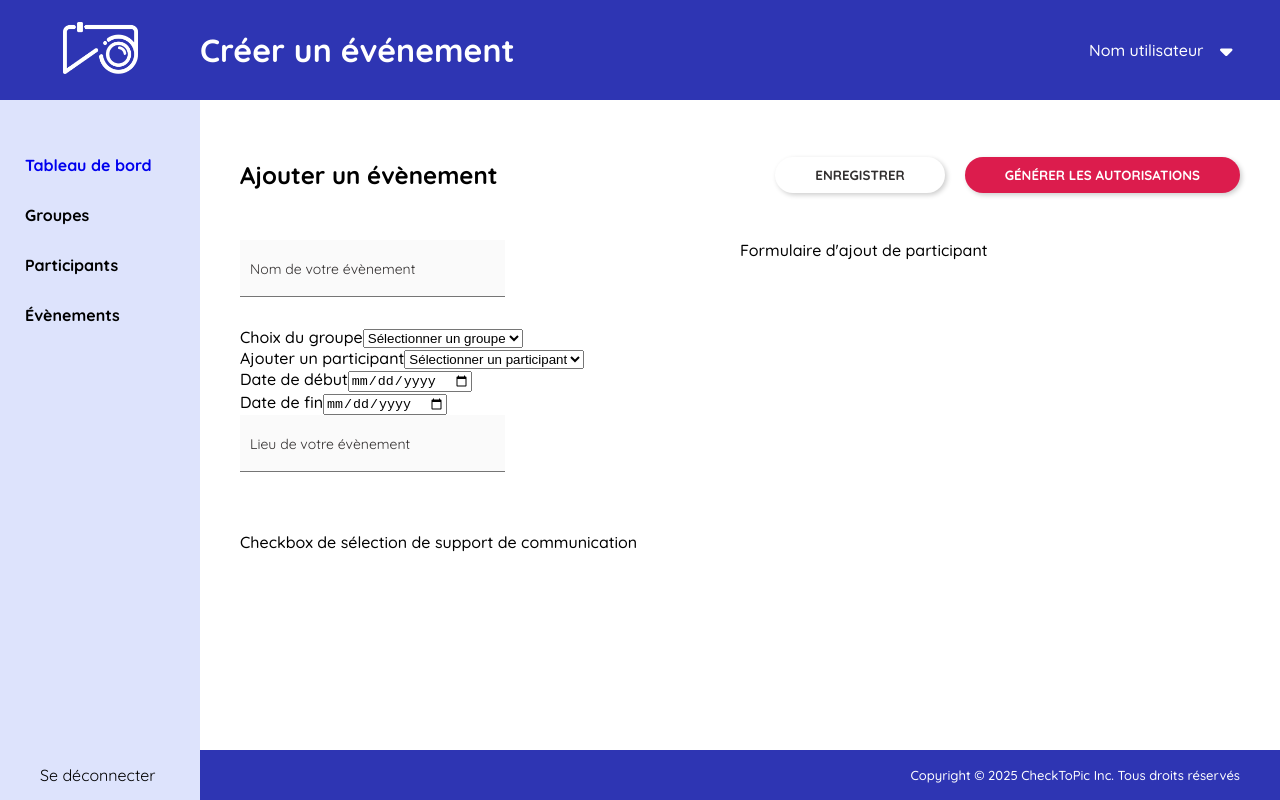
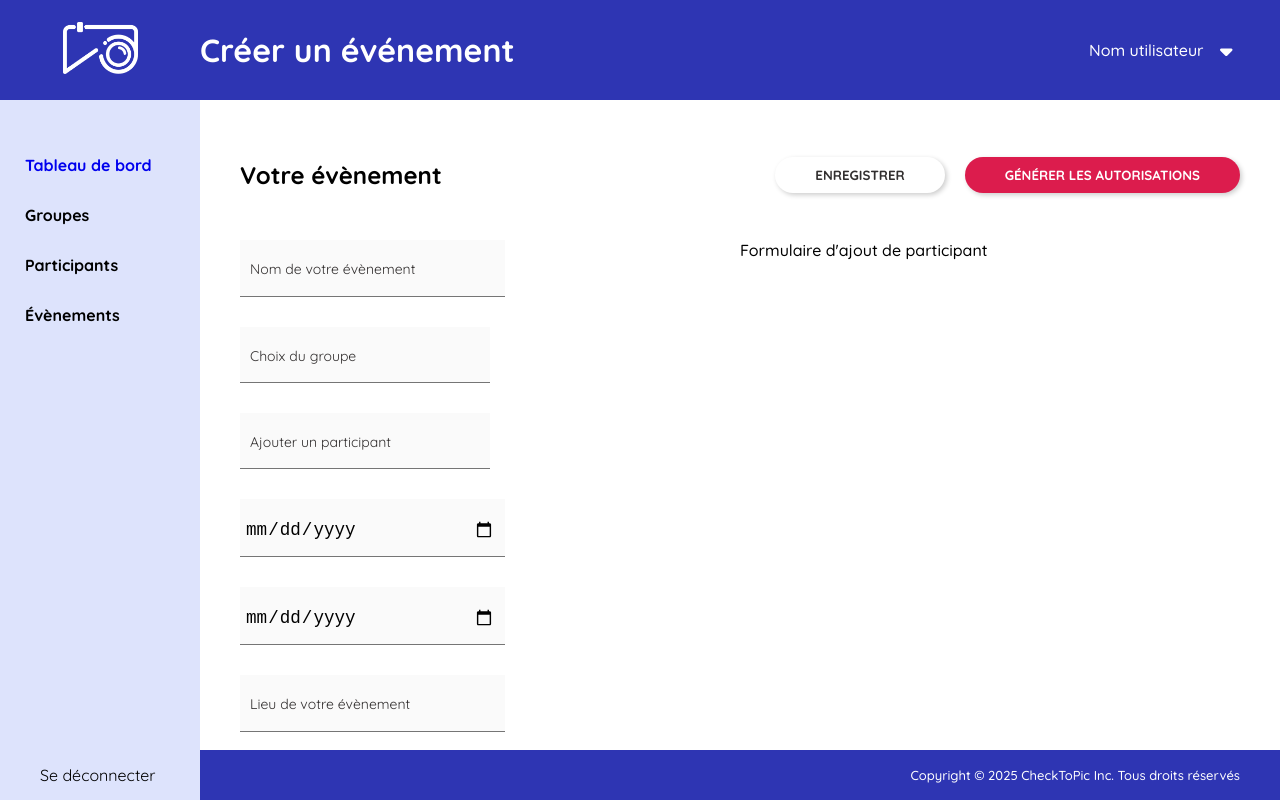
Before and after one commit to sarah-sbb/athlysia-project, a Next.js app in the folder frontend/: page /ctp-admin/events/add in a window 1280 px wide. Built offline with nearby package versions, Linux system fonts and the light colour scheme.

Commit message:
réalisation des input du formulaire d'addEvent

```diff
--- a/frontend/components/events/Add.js
+++ b/frontend/components/events/Add.js
@@ -10,7 +10,7 @@ function EventPage () {
   return (
     <div className={styles.formContainer}>
             <div className={styles.formHeader}>
-              <h2>Ajouter un évènement</h2>
+              <h2>Votre évènement</h2>
               <div className={styles.formButton}>
                 <button className={buttonStyles(
                   { color: 'primary' })}>
--- a/frontend/components/events/AddEvent.js
+++ b/frontend/components/events/AddEvent.js
@@ -1,6 +1,7 @@
 import styles from '../../styles/Events.module.css';
 import { Input } from '../modules/Input';
-
+import { Dropdown } from '../modules/Dropdown';
+import { DateInput } from '../modules/DateInput';
 
 function AddEvent() {
   return (
@@ -12,32 +13,31 @@ function AddEvent() {
           type="text" />
         </div>
 
-        <div className={styles.formGroup}>
-          <label>Choix du groupe</label>
-          <select className={styles.formSelect}>
-            <option value="">Sélectionner un groupe</option>
-            <option value="groupe1">Groupe 1</option>
-            <option value="groupe2">Groupe 2</option>
-            <option value="groupe3">Groupe 3</option>
-          </select>
-        </div>
-        <div className={styles.formGroup}>
-          <label>Ajouter un participant</label>
-          <select className={styles.formSelect}>
-            <option value="">Sélectionner un participant</option>
-            <option value="participant1">Participant 1</option>
-            <option value="participant2">Participant 2</option>
-            <option value="participant3">Participant 3</option>
-          </select>
-        </div>
-        <div className={styles.formGroup}>
-          <label>Date de début</label>
-          <input type="date" className={styles.formControl} />
+        <div>
+          <Dropdown label="Choix du groupe">
+            <li>Sélectionner un groupe</li>
+            <li>Groupe 1</li>
+            <li>Groupe 2</li>
+            <li>Groupe 3</li>
+          </Dropdown>
+
         </div>
 
         <div className={styles.formGroup}>
-          <label>Date de fin</label>
-          <input type="date" className={styles.formControl} />
+        <Dropdown label="Ajouter un participant">
+            <li>Sélectionner un groupe</li>
+            <li>Groupe 1</li>
+            <li>Groupe 2</li>
+            <li>Groupe 3</li>
+          </Dropdown>
+        </div>
+
+        <div>
+          <DateInput />
+        </div>
+
+        <div>
+          <DateInput />
         </div>
 
         <div>
--- /dev/null
+++ b/frontend/components/modules/DateInput.js
@@ -0,0 +1,45 @@
+import { cva } from 'class-variance-authority';
+import styles from "../../styles/modules/DateInput.module.css";
+
+export const dateInputStyles = cva(
+  styles.formGroup, // class de base
+  {
+    variants: {
+      size: {
+        small: styles.formGroupSmall,
+        medium: styles.formGroupMedium,
+      },
+    },
+    defaultVariants: {
+      size: 'medium',
+    },
+  }
+);
+
+export const dateInputLabelStyles = cva(
+  styles.label, // class de base
+  {
+    variants: {
+      color: {
+        primary: styles.labelPrimary,
+        secondary: styles.labelSecondary,
+      },
+    },
+    defaultVariants: {
+      color: 'primary',
+    },
+  }
+);
+
+export const DateInput = ({ children, className, size, label, ...props }) => {
+  return (
+    <div className={dateInputStyles({ size })}>
+      <input
+        type="date"
+        className={styles.dateInput}
+        {...props}
+      />
+      <label className={dateInputLabelStyles({ color: 'primary' })}>{label}</label>
+    </div>
+  );
+};
--- /dev/null
+++ b/frontend/components/modules/Dropdown.js
@@ -0,0 +1,49 @@
+import { cva } from 'class-variance-authority';
+import styles from "../../styles/modules/Dropdown.module.css";
+
+export const dropdownStyles = cva(
+  styles.formGroup, // class de base
+  {
+    variants: {
+      size: {
+        small: styles.formGroupSmall,
+        medium: styles.formGroupMedium,
+      },
+    },
+    defaultVariants: {
+      size: 'medium',
+    },
+  }
+);
+
+export const dropdownLabelStyles = cva(
+  styles.label, // class de base
+  {
+    variants: {
+      color: {
+        primary: styles.labelPrimary,
+        secondary: styles.labelSecondary,
+      },
+    },
+    defaultVariants: {
+      color: 'primary',
+    },
+  }
+);
+
+export const Dropdown = ({ children, className, size, label, ...props }) => {
+  return (
+    <div className={dropdownStyles({ size })}>
+      <select
+        className={styles.select}
+        {...props}
+      >
+        <option value=""></option>
+      </select>
+      <label className={dropdownLabelStyles({ color: 'primary' })}>{label}</label>
+      <ul className={styles.options}>
+        {children}
+      </ul>
+    </div>
+  );
+};
--- /dev/null
+++ b/frontend/styles/modules/DateInput.module.css
@@ -0,0 +1,37 @@
+.formGroup {
+    position:relative;
+    margin-bottom:30px;
+  }
+
+  .dateInput {
+    font-size:var(--fontsize-paragraphe);
+    padding: 20px 10px 15px 5px;
+    display: block;
+    width: 250px;
+    border:none;
+    border-bottom: 1px solid #757575;
+    background-color: #fafafa;
+  }
+
+  .dateInput:hover { background-color: #f0f0f0; }
+
+  .dateInput:focus { outline:none; }
+
+  .label 				 {
+    color: var(--second-text-color);
+    font-size: 14px;
+    font-weight: normal;
+    position: absolute;
+    pointer-events: none;
+    left: 10px;
+    top: 20px;
+    transition: 0.4s ease all;
+    -moz-transition: 0.2s ease all;
+    -webkit-transition: 0.2s ease all;
+  }
+
+  .dateInput:focus ~ .label {
+    top: 5px;
+    font-size:14px;
+    color: var(--main-bg-color);
+  }
--- /dev/null
+++ b/frontend/styles/modules/Dropdown.module.css
@@ -0,0 +1,69 @@
+.formGroup {
+    position:relative;
+    margin-bottom:30px;
+  }
+
+  .select {
+    font-size:var(--fontsize-paragraphe);
+    padding: 20px 10px 15px 5px;
+    display: block;
+    width: 250px;
+    border:none;
+    border-bottom: 1px solid #757575;
+    background-color: #fafafa;
+    -webkit-appearance: none;
+    -moz-appearance: none;
+    appearance: none;
+    cursor: pointer;
+  }
+
+  .select:hover { background-color: #f0f0f0; }
+
+  .select:focus { outline:none; }
+
+  .label 				 {
+    color: var(--second-text-color);
+    font-size: 14px;
+    font-weight: normal;
+    position: absolute;
+    pointer-events: none;
+    left: 10px;
+    top: 20px;
+    transition: 0.4s ease all;
+    -moz-transition: 0.2s ease all;
+    -webkit-transition: 0.2s ease all;
+  }
+
+  .select:focus ~ .label {
+    top: 5px;
+    font-size:14px;
+    color: var(--main-bg-color);
+  }
+
+  .options {
+    list-style: none;
+    padding: 0;
+    margin: 0;
+    background-color: #fff;
+    border: 1px solid #ddd;
+    display: none;
+    position: absolute;
+    top: 100%;
+    left: 0;
+    width: 100%;
+    z-index: 1;
+  }
+
+  .options li {
+    padding: 10px;
+    border-bottom: 1px solid #ddd;
+    cursor: pointer;
+  }
+
+  .options li:hover {
+    background-color: #f0f0f0;
+  }
+
+  .select:focus ~ .options {
+    display: block;
+  }
```
